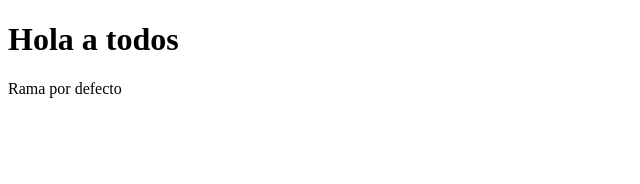
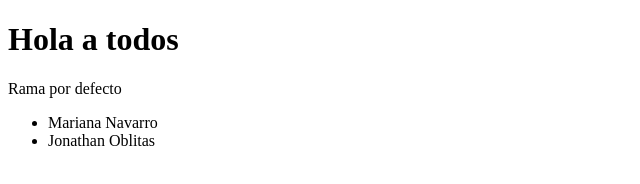
Before and after one commit to maronare10/gitGithubColaborativo_G14, a plain HTML site: page index.html in a window 1280 px wide. Shown: the whole page, without its empty margins (0-640 px from the left). Drawn offline with Linux system fonts and the light colour scheme.

Commit message:
prueba de Jonathan

```diff
--- a/index.html
+++ b/index.html
@@ -9,5 +9,11 @@
 <body>
   <h1>Hola a todos</h1>
   <span>Rama por defecto</span>
+  <ul>
+    <li>Mariana Navarro</li>
+      <li>
+        Jonathan Oblitas
+      </li>
+  </ul>
 </body>
 </html>
```
